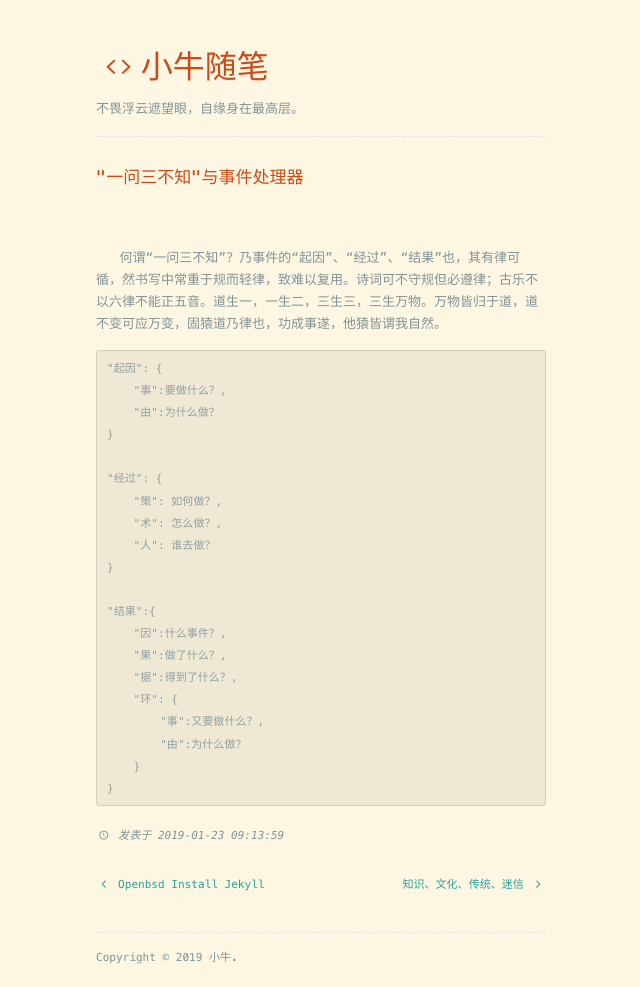
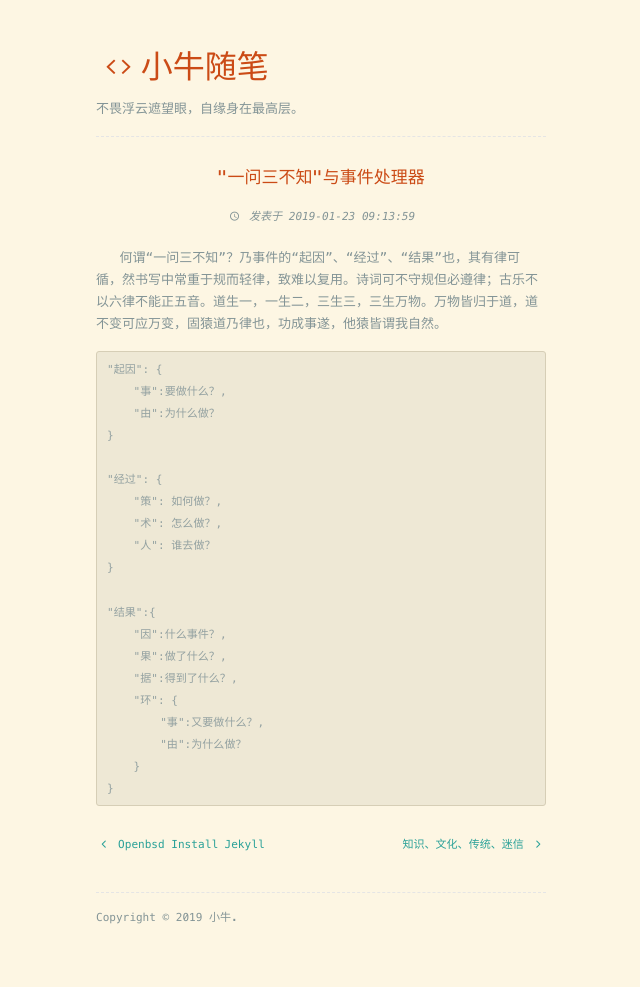
Before and after one commit to mycalf/xiaoniu.me, a Jekyll site: the page built from _posts/2019-01-23-一问三不知与事件处理器.markdown, in a window 1280 px wide. Shown: the whole page, without its empty margins (319-959 px from the left). Built offline with Jekyll 4.4.1, drawn with Linux system fonts in a browser that asks for light colours; nearby versions of some CDN libraries; after the commit the page ends 948 px from its top, so only the background shows below that.

Commit message:
add style

```diff
--- a/_layouts/post.html
+++ b/_layouts/post.html
@@ -2,7 +2,8 @@
 layout: default
 ---
 <article class="post">
-
+    <div class="uk-flex uk-flex-column uk-flex-center title">
+        <div class="uk-text-center">
             {% if page.external-url %}
             <h1>
                 <a href="{{ page.external-url }}">{{ page.title }}</a>
@@ -11,11 +12,12 @@ layout: default
             {% else %}
             <h1>{{ page.title }}</h1>
             {% endif %}
-
+        </div>
+        <div class="uk-text-center">
+            <p class="meta"><i class="icon-time"></i> 发表于 <span class="postdate">{{ page.date | date: "%Y-%m-%d  %H:%M:%S" }}</span></p>
+        </div>
+    </div>
     <div class="post-content">{{ content }}</div>
-
-    <p class="meta"><i class="icon-time"></i> 发表于 <span class="postdate">{{ page.date | date: "%Y-%m-%d %H:%M:%S" }}</span></p>
-
 </article>
 
 
--- a/_posts/2019-01-23-一问三不知与事件处理器.markdown
+++ b/_posts/2019-01-23-一问三不知与事件处理器.markdown
@@ -5,7 +5,6 @@ date:   2019-01-23 9:13:59
 categories: 猿道
 tags: 事件处理
 ---
-<br>
 &emsp;&emsp;&ensp;何谓“一问三不知”？乃事件的“起因”、“经过”、“结果”也，其有律可循，然书写中常重于规而轻律，致难以复用。诗词可不守规但必遵律；古乐不以六律不能正五音。道生一，一生二，三生三，三生万物。万物皆归于道，道不变可应万变，固猿道乃律也，功成事遂，他猿皆谓我自然。
 
 {% highlight json %}
--- a/assets/css/style.css
+++ b/assets/css/style.css
@@ -135,6 +135,10 @@ body {
 	font-family: "Menlo";
 	font-size: 13px;
 	line-height: 1.7;
+}
+
+.title {
+	margin: 0 0 20px 0;
 }
 
 a,
```
Lines whose indentation alone changed are shown as unchanged.
